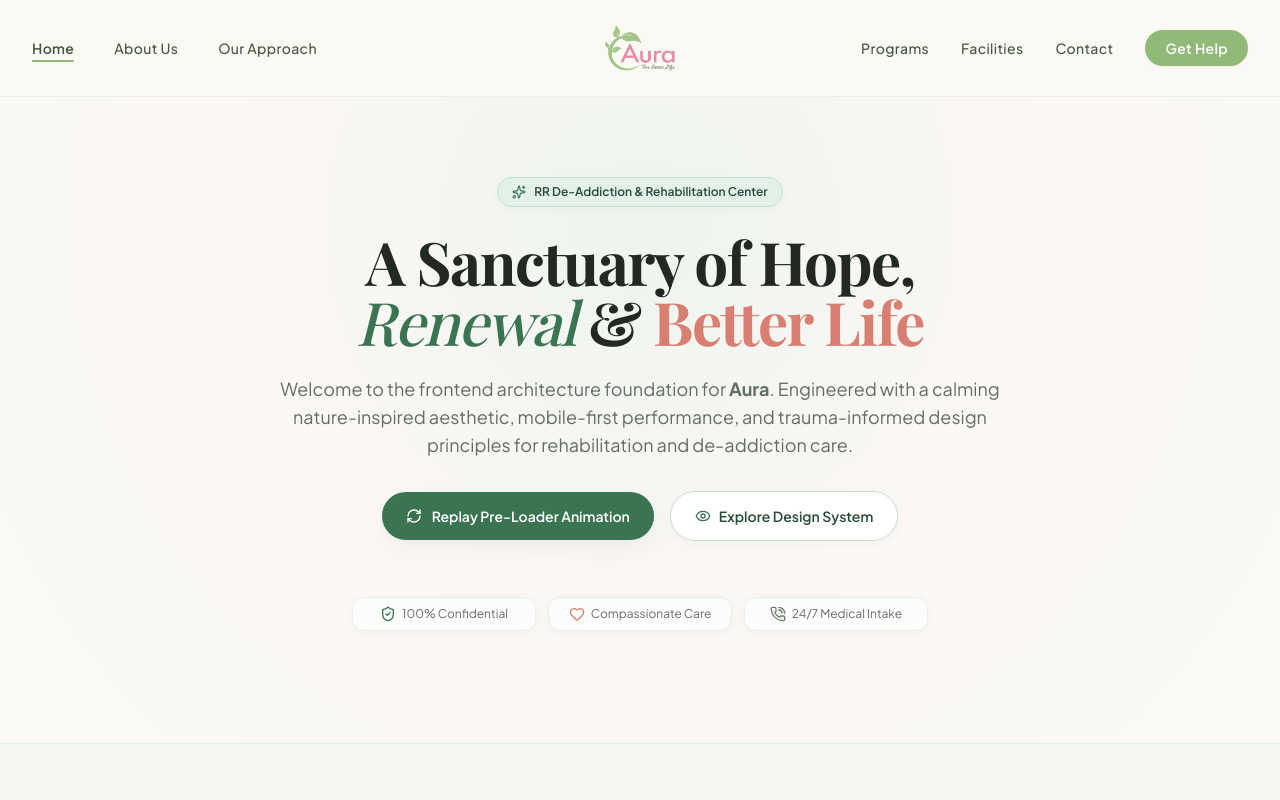
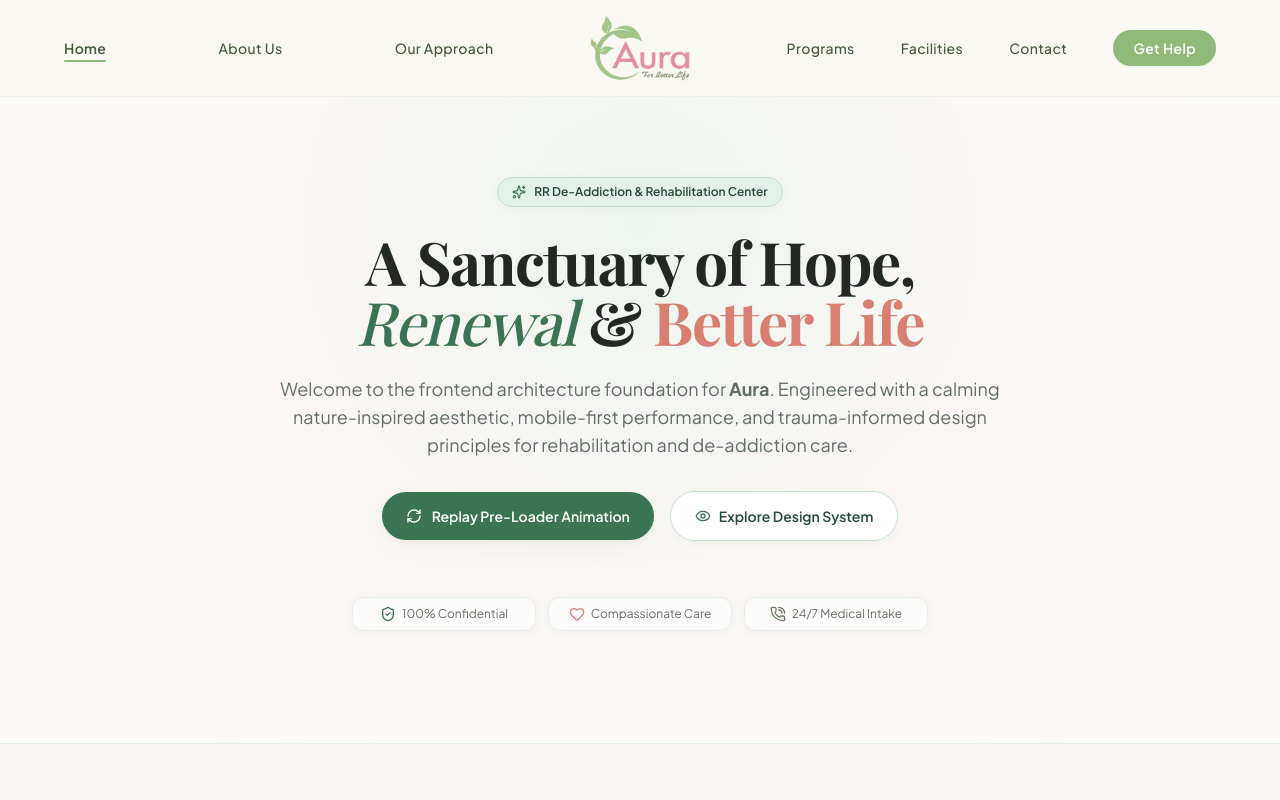
Before and after one commit to auracentre/auracentre, a React (Vite) app: page / in a window 1280 px wide. Shown: the top 800 px of the page. Built offline with nearby package versions, Linux system fonts and the light colour scheme; a web font is replaced by a local one.

Commit message:
style(navbar): distribute left and right navigation evenly across full width and refine logo scale

```diff
--- a/src/components/layout/Header.jsx
+++ b/src/components/layout/Header.jsx
@@ -6,13 +6,13 @@ import auraLogoImg from '../../assets/logo/aura-logo-transparent.png';
 /**
  * Header Component — Aura RR De-Addiction Center
  *
- * Design Direction:
- * - Premium, editorial-style centered brand layout.
- * - Symmetrical 3-column architecture (Left Nav | Center Logo | Right Nav & CTA).
+ * Space-Optimized Centered-Brand Navigation:
+ * - Full-width distribution: Left navigation spans the left half; Right navigation spans the right half.
+ * - Geometric center: Aura logo is mathematically centered in the middle column.
  * - Warm Ivory (#FAF9F4) backdrop with Forest Green (#43583C) and Botanical Green (#91B978).
- * - Dynamic scroll compression after 50px of scroll.
- * - Smooth micro-animations for link hover underlines.
- * - Responsive mobile view with true logo centering and accessible dropdown.
+ * - Sized logo (h-14 to h-16) with sleek compact navbar height.
+ * - Micro-interactions: Animated underline on hover, visible keyboard focus.
+ * - Fully responsive mobile drawer with true geometric center.
  */
 export default function Header() {
   const [isScrolled, setIsScrolled] = useState(false);
@@ -83,16 +83,16 @@ export default function Header() {
     <header
       className={`sticky top-0 z-40 w-full transition-all duration-300 ease-in-out select-none ${
         isScrolled
-          ? 'bg-[#FAF9F4]/95 backdrop-blur-md py-3 shadow-[0_4px_20px_-4px_rgba(67,88,60,0.06)] border-b border-[#91B978]/25'
-          : 'bg-[#FAF9F4] py-5 sm:py-6 border-b border-[#91B978]/15'
+          ? 'bg-[#FAF9F4]/95 backdrop-blur-md py-1.5 sm:py-2 shadow-[0_4px_20px_-4px_rgba(67,88,60,0.06)] border-b border-[#91B978]/25'
+          : 'bg-[#FAF9F4] py-2.5 sm:py-3.5 border-b border-[#91B978]/15'
       }`}
     >
-      <div className="max-w-7xl mx-auto px-4 sm:px-6 lg:px-8">
-        {/* Desktop Single-Row 3-Column Grid Layout */}
+      <div className="w-full px-6 sm:px-10 lg:px-12 xl:px-16 2xl:px-24">
+        {/* Desktop Single-Row 3-Column Layout with Full Space Distribution */}
         <div className="hidden lg:grid grid-cols-[1fr_auto_1fr] items-center w-full">
-          {/* LEFT NAVIGATION */}
+          {/* LEFT HALF: Evenly distributed across the entire left side */}
           <nav
-            className="flex items-center justify-start gap-8 xl:gap-10"
+            className="flex items-center justify-between w-full pr-8 xl:pr-14 2xl:pr-20"
             aria-label="Primary Navigation Left"
           >
             {leftNavLinks.map((item) => (
@@ -100,7 +100,7 @@ export default function Header() {
                 key={item.name}
                 to={item.path}
                 className={({ isActive }) =>
-                  `group relative py-1 text-sm font-medium tracking-wide transition-colors duration-200 outline-none focus-visible:ring-2 focus-visible:ring-[#91B978] focus-visible:ring-offset-2 focus-visible:ring-offset-[#FAF9F4] rounded-sm ${
+                  `group relative py-1 text-sm font-medium tracking-wide transition-colors duration-200 outline-none focus-visible:ring-2 focus-visible:ring-[#91B978] focus-visible:ring-offset-2 focus-visible:ring-offset-[#FAF9F4] rounded-sm whitespace-nowrap ${
                     isActive
                       ? 'text-[#43583C] font-semibold'
                       : 'text-[#43583C] hover:text-[#91B978]'
@@ -122,36 +122,32 @@ export default function Header() {
             ))}
           </nav>
 
-          {/* CENTER: Actual Aura Logo (Geometrically Centered) */}
-          <div className="flex items-center justify-center px-6">
+          {/* CENTER: Actual Aura Logo (Geometrically Centered & Prominent) */}
+          <div className="flex items-center justify-center px-6 xl:px-10 shrink-0">
             <Link
               to="/"
-              className="inline-flex items-center justify-center transition-transform duration-300 ease-in-out hover:opacity-90 active:scale-[0.98] outline-none focus-visible:ring-2 focus-visible:ring-[#91B978] focus-visible:ring-offset-4 focus-visible:ring-offset-[#FAF9F4] rounded-lg"
+              className="inline-flex items-center justify-center transition-transform duration-300 ease-in-out hover:opacity-95 active:scale-[0.98] outline-none focus-visible:ring-2 focus-visible:ring-[#91B978] focus-visible:ring-offset-4 focus-visible:ring-offset-[#FAF9F4] rounded-lg"
               aria-label="Aura – For Better Life Home"
             >
               <img
                 src={auraLogoImg}
                 alt="Aura – For Better Life"
                 className={`w-auto object-contain transition-all duration-300 ease-in-out ${
-                  isScrolled ? 'h-9 sm:h-10' : 'h-11 sm:h-12'
+                  isScrolled ? 'h-10 sm:h-11' : 'h-14 sm:h-16 lg:h-[4.25rem]'
                 }`}
                 loading="eager"
               />
             </Link>
           </div>
 
-          {/* RIGHT NAVIGATION & GET HELP CTA */}
-          <div className="flex items-center justify-end gap-7 xl:gap-8">
-            <nav
-              className="flex items-center gap-7 xl:gap-8"
-              aria-label="Primary Navigation Right"
-            >
+          {/* RIGHT HALF: Evenly distributed across the entire right side */}
+          <div className="flex items-center justify-between w-full pl-8 xl:pl-14 2xl:pl-20">
             {rightNavLinks.map((item) => (
               <NavLink
                 key={item.name}
                 to={item.path}
                 className={({ isActive }) =>
-                    `group relative py-1 text-sm font-medium tracking-wide transition-colors duration-200 outline-none focus-visible:ring-2 focus-visible:ring-[#91B978] focus-visible:ring-offset-2 focus-visible:ring-offset-[#FAF9F4] rounded-sm ${
+                  `group relative py-1 text-sm font-medium tracking-wide transition-colors duration-200 outline-none focus-visible:ring-2 focus-visible:ring-[#91B978] focus-visible:ring-offset-2 focus-visible:ring-offset-[#FAF9F4] rounded-sm whitespace-nowrap ${
                     isActive
                       ? 'text-[#43583C] font-semibold'
                       : 'text-[#43583C] hover:text-[#91B978]'
@@ -173,12 +169,11 @@ export default function Header() {
                 )}
               </NavLink>
             ))}
-            </nav>
 
             {/* Primary Action Button: Get Help */}
             <Link
               to="/contact"
-              className="inline-flex items-center justify-center px-5 py-2 rounded-full text-sm font-semibold tracking-wide text-white bg-[#91B978] hover:bg-[#7EAA64] active:scale-[0.97] transition-all duration-180 shadow-sm focus-visible:ring-2 focus-visible:ring-offset-2 focus-visible:ring-[#91B978] focus-visible:ring-offset-[#FAF9F4]"
+              className="inline-flex items-center justify-center px-5 py-2 rounded-full text-sm font-semibold tracking-wide text-white bg-[#91B978] hover:bg-[#7EAA64] active:scale-[0.97] transition-all duration-180 shadow-sm whitespace-nowrap focus-visible:ring-2 focus-visible:ring-offset-2 focus-visible:ring-[#91B978] focus-visible:ring-offset-[#FAF9F4]"
             >
               Get Help
             </Link>
@@ -200,7 +195,7 @@ export default function Header() {
               src={auraLogoImg}
               alt="Aura – For Better Life"
               className={`w-auto object-contain transition-all duration-300 ${
-                isScrolled ? 'h-9' : 'h-10'
+                isScrolled ? 'h-9 sm:h-10' : 'h-11 sm:h-13'
               }`}
               loading="eager"
             />
```
Lines whose indentation alone changed are shown as unchanged.
